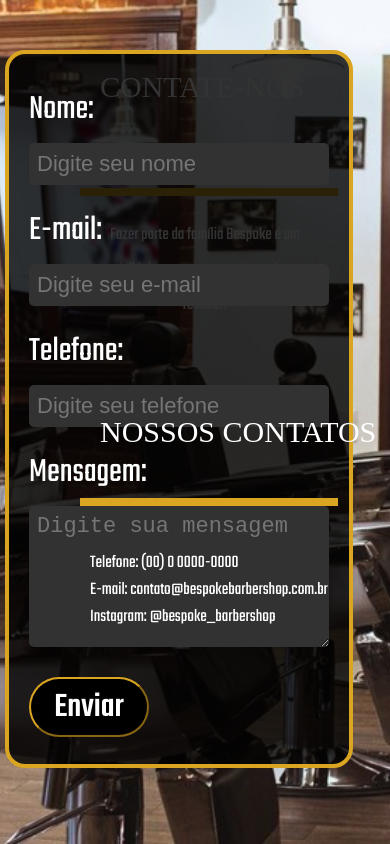
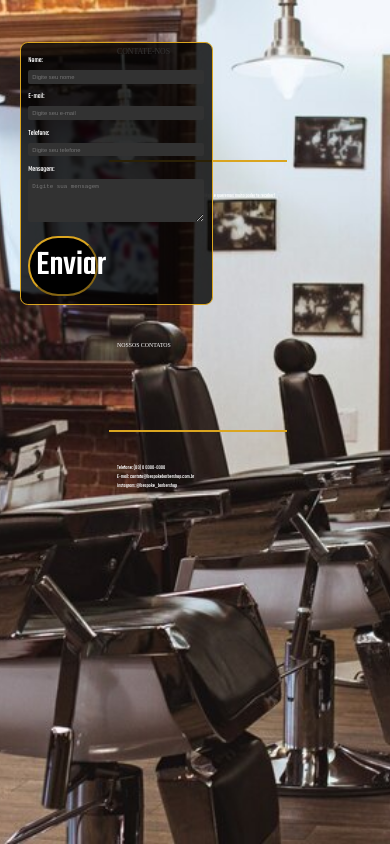
Before and after one commit to millenavn/Bespoke-BarberShop, a plain HTML site: page Contate-nos/index.html in a window 390 px wide. Drawn offline with Linux system fonts and the light colour scheme; a web font is replaced by a local one.

Commit message:
Código responsivo

```diff
--- a/Contate-nos/style.css
+++ b/Contate-nos/style.css
@@ -10,36 +10,37 @@ body {
     background-size: cover;
     color: #FFFFFF;
     position: relative;
-    height: 100vh;
+    min-height: 100vh;
+    overflow-x: hidden; /* Para evitar o overflow horizontal */
 }
 
 /* CONTATE-NOS */
 .contato-nos {
     position: absolute;
-    top: 50px;
-    left: 900px;
+    top: 5vh;
+    left: 60vw;
     font-family: "Arapey", serif;
     font-weight: 400;
-    font-size: 70px;
+    font-size: 4vw;
     color: #FFFFFF;
 }
 
 .linha10 {
     position: absolute;
-    top: 180px;
-    left: 840px;
-    width: 520px;
-    border: 4px solid #DAA520;
+    top: 18vh;
+    left: 58vw;
+    width: 30vw;
+    border: 0.4vw solid #DAA520;
 }
 
 /* Descrição abaixo de CONTATE-NOS */
 .descricao {
     position: absolute;
-    top: 200px;
-    left: 870px;
-    width: 450px;
-    font-size: 35px;
-    line-height: 35px;
+    top: 22vh;
+    left: 60vw;
+    width: 28vw;
+    font-size: 2vw;
+    line-height: 1.5;
     text-align: center;
     color: #FFFFFF;
 }
@@ -47,14 +48,14 @@ body {
 /* Formulário de Contato */
 .formulario-container {
     position: absolute;
-    left: 100px;
-    top: 50px;
-    width: 500px;
-    height: 670px;
+    left: 10vw;
+    top: 5vh;
+    width: 30vw;
+    height: auto;
     background-color: rgba(0, 0, 0, 0.8);
-    border: 4px solid #DAA520;
-    border-radius: 20px;
-    padding: 20px;
+    border: 0.4vw solid #DAA520;
+    border-radius: 2vw;
+    padding: 2vw;
 }
 
 .formulario {
@@ -63,9 +64,9 @@ body {
 }
 
 .formulario label {
-    font-size: 35px;
-    margin-top: 10px;
-    margin-bottom: 8px;
+    font-size: 2vw;
+    margin-top: 1vw;
+    margin-bottom: 1vw;
     color: #FFFFFF;
 }
 
@@ -73,14 +74,14 @@ body {
     background-color: #323232;
     color: #FFF;
     border: none;
-    padding: 8px;
-    font-size: 22px;
-    border-radius: 5px;
-    margin-bottom: 10px;
+    padding: 1vw;
+    font-size: 1.5vw;
+    border-radius: 0.5vw;
+    margin-bottom: 1vw;
 }
 
 .enviar {
-    margin-top: 20px;
+    margin-top: 10px; /* Ajuste o valor de 20px para 10px ou outro valor desejado */
     width: 40%;
     height: 60px;
     background-color: black;
@@ -94,6 +95,8 @@ body {
     transition: background-color 0.3s ease;
 }
 
+
+
 .enviar:hover {
     background-color: gray;
 }
@@ -101,186 +104,103 @@ body {
 /* NOSSOS CONTATOS */
 .nossoscontatos {
     position: absolute;
-    top: 390px;
-    left: 900px;
+    top: 40vh;
+    left: 60vw;
     font-family: "Arapey", serif;
     font-weight: 200;
-    font-size: 50px;
+    font-size: 3vw;
     color: #FFFFFF;
 }
 
 .linha {
     position: absolute;
-    top: 490px;
-    left: 840px;
-    width: 500px;
-    border: 4px solid #DAA520;
+    top: 50vh;
+    left: 58vw;
+    width: 30vw;
+    border: 0.4vw solid #DAA520;
 }
 
 /* Contatos */
 .contatos {
     position: absolute;
-    top: 550px;
-    left: 850px;
-    font-size: 30px;
+    top: 55vh;
+    left: 60vw;
+    font-size: 2vw;
     color: #FFFFFF;
     line-height: 1.5;
 }
 
 .contatos span {
     display: block;
-    margin-bottom: 10px;
+    margin-bottom: 1vw;
 }
 
-/* Media Queries para Responsividade */
+/* Responsividade para desktops */
 @media (max-width: 1200px) {
     .contato-nos {
-        left: 700px;
-        font-size: 60px;
+        left: 50vw;
+        font-size: 3vw;
     }
 
-    .linha10 {
-        left: 650px;
-        width: 450px;
+    .linha10, .linha {
+        left: 48vw;
+        width: 35vw;
     }
 
-    .descricao {
-        left: 670px;
-        width: 400px;
-        font-size: 30px;
+    .descricao, .nossoscontatos, .contatos {
+        left: 50vw;
+        width: 35vw;
+        font-size: 2.5vw;
     }
 
     .formulario-container {
-        left: 50px;
-        width: 450px;
-    }
-
-    .nossoscontatos {
-        left: 700px;
-        font-size: 45px;
-    }
-
-    .linha {
-        left: 650px;
-        width: 450px;
-    }
-
-    .contatos {
-        left: 670px;
-        font-size: 25px;
+        left: 5vw;
+        width: 35vw;
     }
 }
 
 @media (max-width: 992px) {
     .contato-nos {
-        left: 400px;
-        font-size: 50px;
+        left: 40vw;
+        font-size: 2.5vw;
     }
 
-    .linha10 {
-        left: 350px;
-        width: 400px;
+    .linha10, .linha {
+        left: 38vw;
+        width: 40vw;
     }
 
-    .descricao {
-        left: 370px;
-        width: 350px;
-        font-size: 25px;
+    .descricao, .nossoscontatos, .contatos {
+        left: 40vw;
+        width: 40vw;
+        font-size: 2vw;
     }
 
     .formulario-container {
-        left: 30px;
-        width: 400px;
-    }
-
-    .nossoscontatos {
-        left: 400px;
-        font-size: 40px;
-    }
-
-    .linha {
-        left: 350px;
-        width: 400px;
-    }
-
-    .contatos {
-        left: 370px;
-        font-size: 22px;
+        left: 5vw;
+        width: 40vw;
     }
 }
 
 @media (max-width: 768px) {
     .contato-nos {
-        left: 200px;
-        font-size: 40px;
+        left: 30vw;
+        font-size: 2vw;
     }
 
-    .linha10 {
-        left: 150px;
-        width: 300px;
+    .linha10, .linha {
+        left: 28vw;
+        width: 45vw;
     }
 
-    .descricao {
-        left: 170px;
-        width: 280px;
-        font-size: 20px;
+    .descricao, .nossoscontatos, .contatos {
+        left: 30vw;
+        width: 45vw;
+        font-size: 1.5vw;
     }
 
     .formulario-container {
-        left: 10px;
-        width: 350px;
-    }
-
-    .nossoscontatos {
-        left: 200px;
-        font-size: 35px;
-    }
-
-    .linha {
-        left: 150px;
-        width: 300px;
-    }
-
-    .contatos {
-        left: 170px;
-        font-size: 20px;
+        left: 5vw;
+        width: 45vw;
     }
 }
-
-@media (max-width: 576px) {
-    .contato-nos {
-        left: 100px;
-        font-size: 30px;
-    }
-
-    .linha10 {
-        left: 80px;
-        width: 250px;
-    }
-
-    .descricao {
-        left: 90px;
-        width: 230px;
-        font-size: 18px;
-    }
-
-    .formulario-container {
-        left: 5px;
-        width: 300px;
-    }
-
-    .nossoscontatos {
-        left: 100px;
-        font-size: 30px;
-    }
-
-    .linha {
-        left: 80px;
-        width: 250px;
-    }
-
-    .contatos {
-        left: 90px;
-        font-size: 18px;
-    }
-}
```
